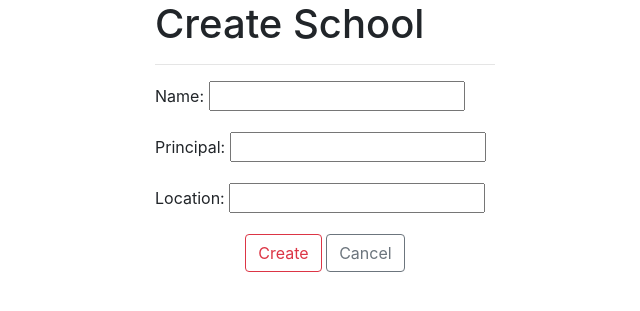
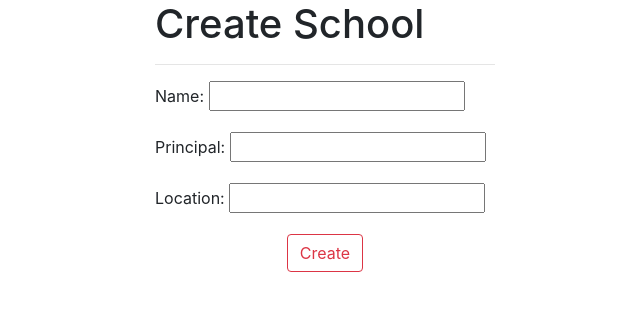
Before and after one commit to JaworskiAleksander/hello_world, a Django app: page /basic_app/create/ in a window 1280 px wide. Shown: the part 56-367 px from the top of the page, without its empty margins (315-955 px from the left). Run offline with Django 3.2, Linux system fonts and the light colour scheme; some libraries are stand-ins or nearby versions.

Commit message:
removed second button that raised an error when loaded as a create form view

```diff
--- a/hello_world_CBV/basic_app/templates/basic_app/school_form.html
+++ b/hello_world_CBV/basic_app/templates/basic_app/school_form.html
@@ -21,7 +21,7 @@
                     <button type="submit"
                     value="{% if not form.instance.pk %}Create{% else %}Update{% endif%}"
                     class="btn btn-outline-danger">{% if not form.instance.pk %}Create{% else %}Update{% endif%}</button>
-                    <a href="{% url 'basic_app:detail' pk=school.id %}" class="btn btn-outline-secondary">Cancel</a>
+
                 </div>
             </form>
         </div>
```
